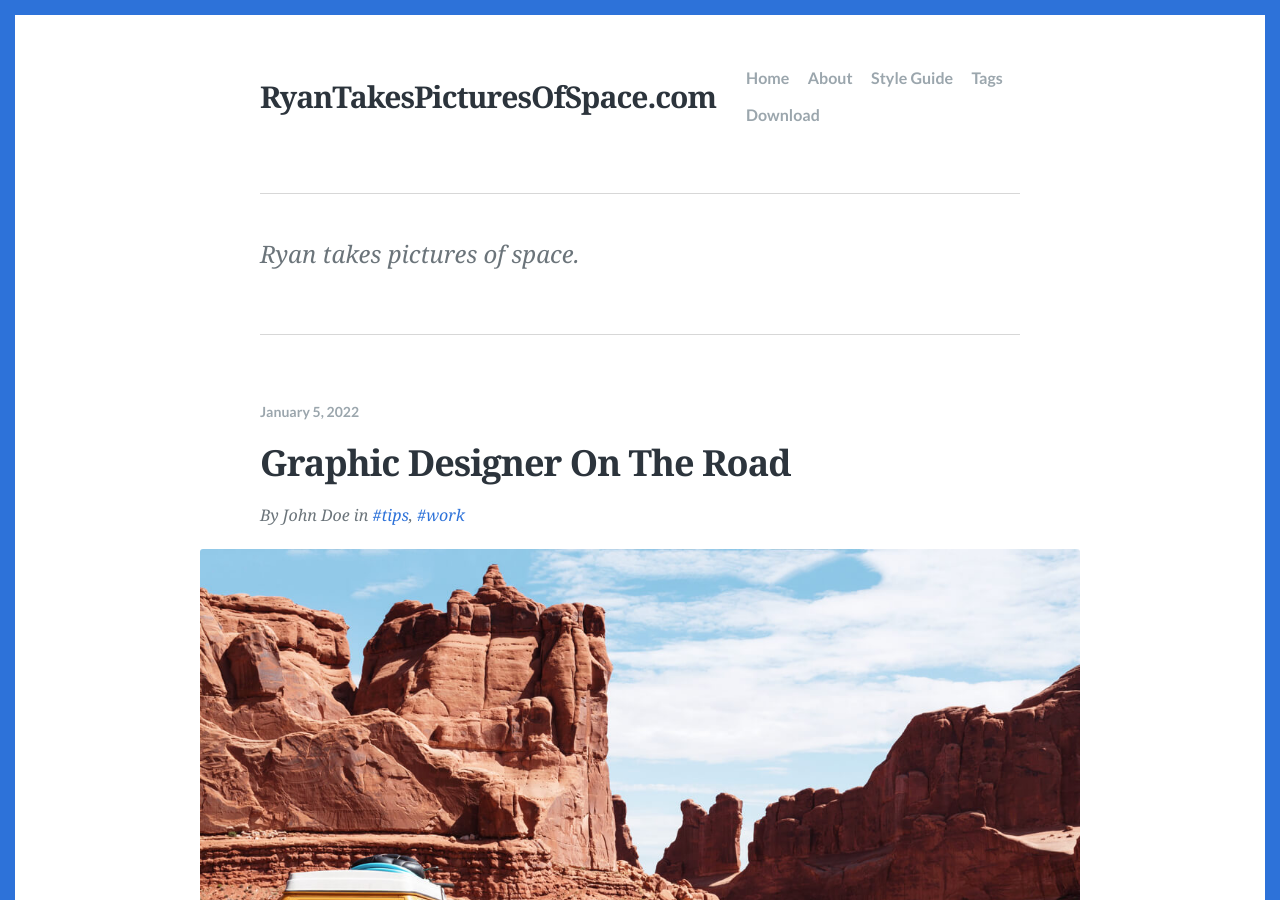
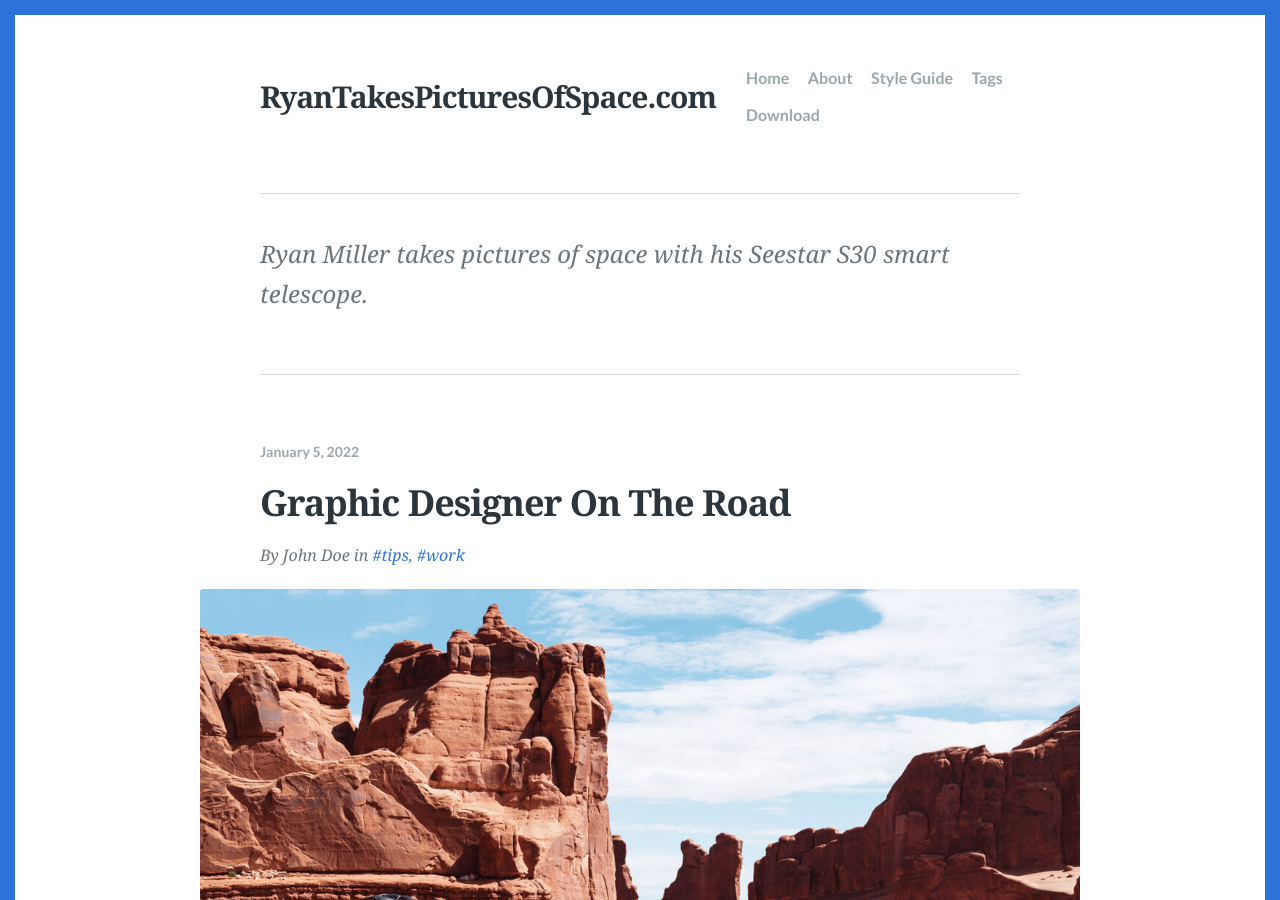
Before and after one commit to RyanMillerC/RyanTakesPicturesOfSpace.com, a Jekyll site: the page built from index.html, in a window 1280 px wide and 900 px high. Built offline with Jekyll 4.4.1, drawn with Linux system fonts in a browser that asks for light colours; the list of posts is cut into pages by our own code.

Commit message:
Better description

```diff
--- a/_config.yml
+++ b/_config.yml
@@ -12,7 +12,7 @@ lang: en-US
 title: "RyanTakesPicturesOfSpace.com"
 
 # A description of your site for meta tag, search engine results.
-description: "Ryan takes pictures of space."
+description: "Ryan Miller takes pictures of space with his Seestar S30 smart telescope."
 
 # The subpath of your site, e.g. /blog, for generating urls.
 baseurl: ""
```
